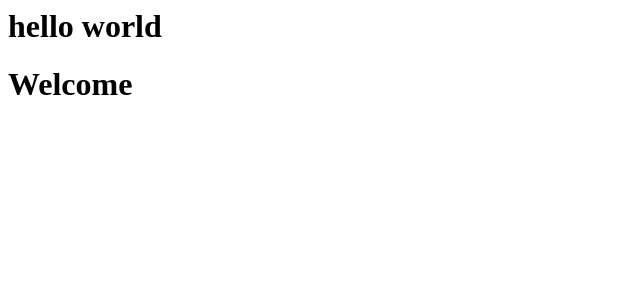
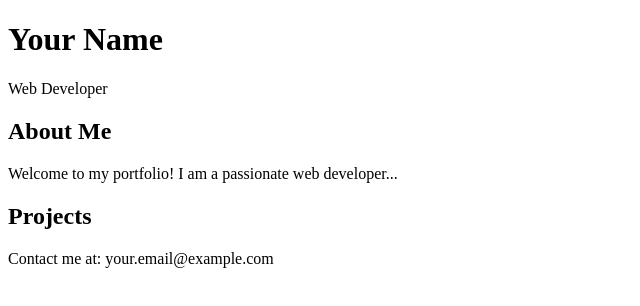
Before and after one commit to nijoluca/Nijo_Luca, a plain HTML site: page index.html in a window 1280 px wide. Shown: the whole page, without its empty margins (0-640 px from the left). Drawn offline with Linux system fonts and the light colour scheme.

Commit message:
Update index.html

```diff
--- a/index.html
+++ b/index.html
@@ -1,2 +1,29 @@
-<h1>hello world</h1>
-<h1> Welcome</h1>
+<!DOCTYPE html>
+<html lang="en">
+<head>
+    <meta charset="UTF-8">
+    <meta name="viewport" content="width=device-width, initial-scale=1.0">
+    <title>Your Portfolio</title>
+    <!-- Add your stylesheets and scripts here -->
+</head>
+<body>
+    <header>
+        <h1>Your Name</h1>
+        <p>Web Developer</p>
+    </header>
+
+    <section>
+        <h2>About Me</h2>
+        <p>Welcome to my portfolio! I am a passionate web developer...</p>
+    </section>
+
+    <section>
+        <h2>Projects</h2>
+        <!-- List your projects here -->
+    </section>
+
+    <footer>
+        <p>Contact me at: your.email@example.com</p>
+    </footer>
+</body>
+</html>
```
